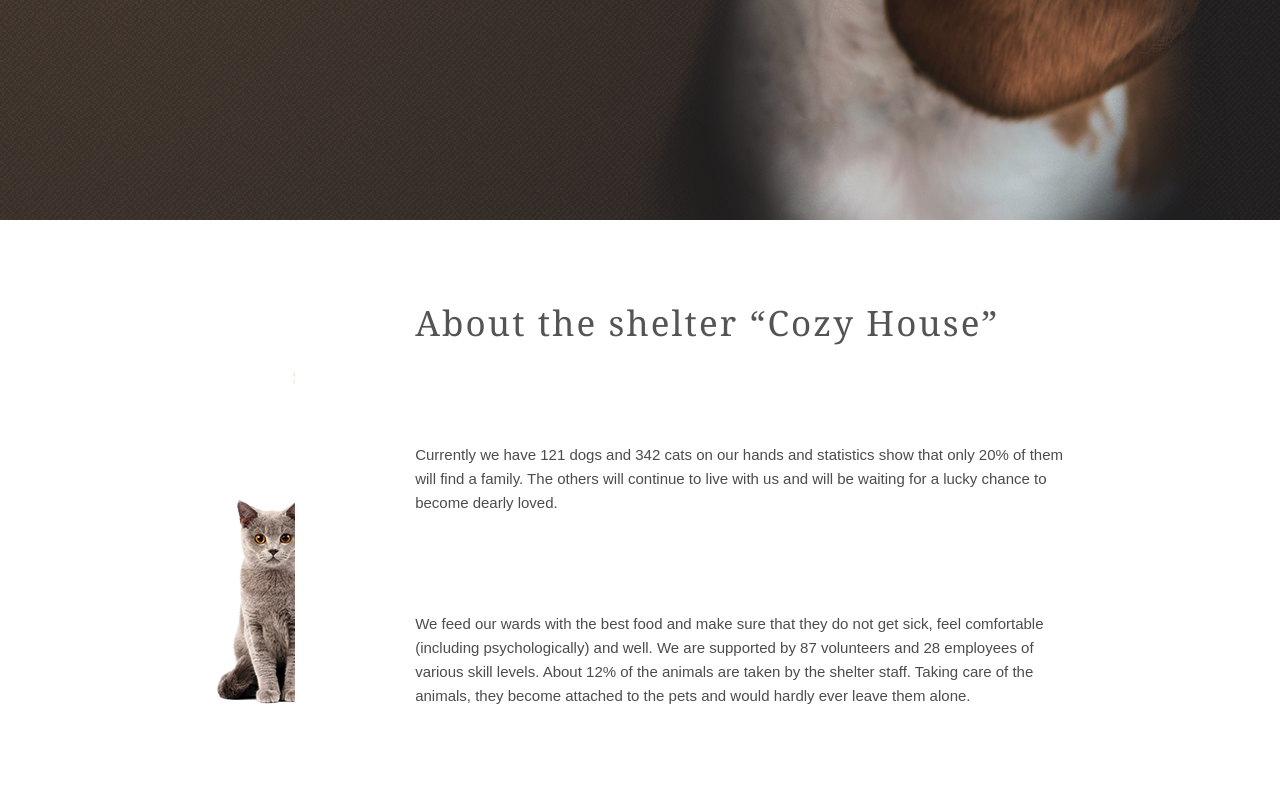
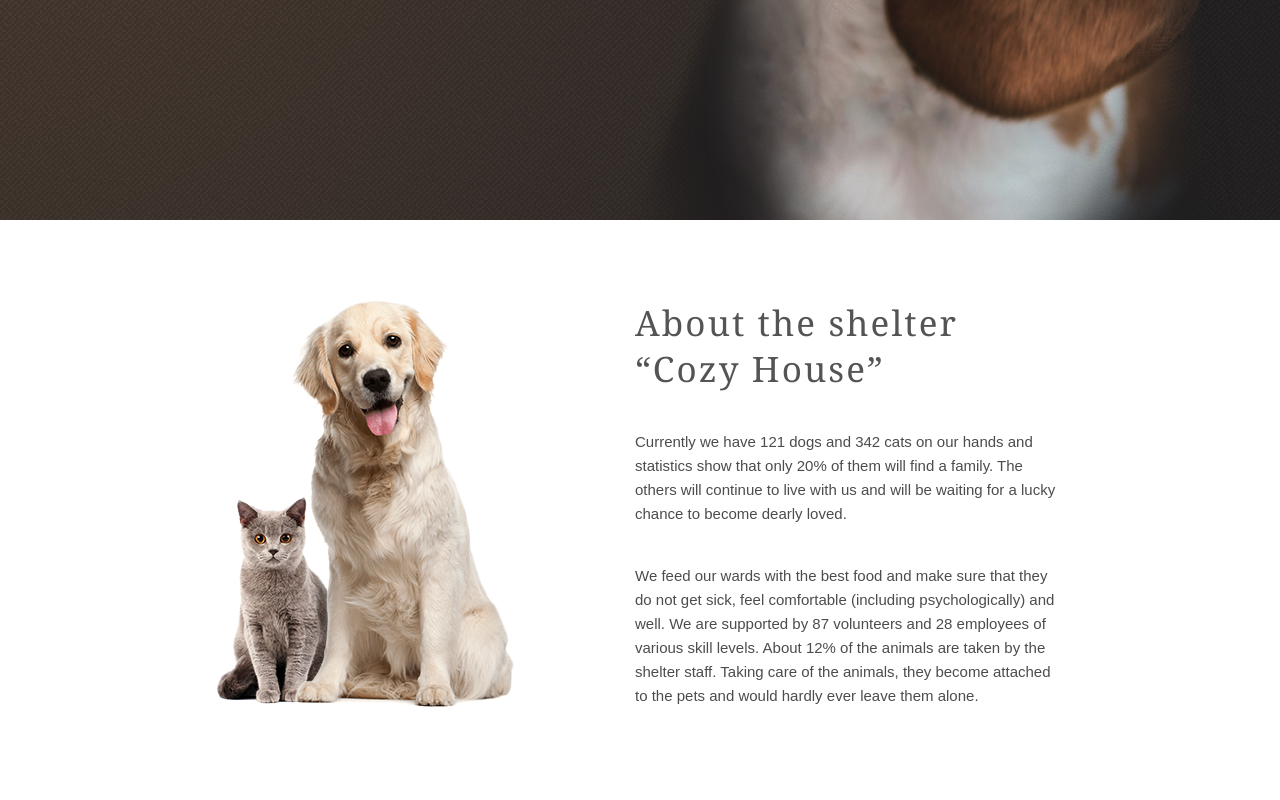
Before and after one commit to SafeAreaView/Shelter, a React (Vite) app: page / in a window 1280 px wide. Shown: the part 688-1488 px from the top of the page. Built offline with nearby package versions, Linux system fonts and the light colour scheme; a web font is replaced by a local one.

Commit message:
fix: fix images - bg-img

```diff
--- a/src/components/AboutSection/AboutSection.css
+++ b/src/components/AboutSection/AboutSection.css
@@ -11,3 +11,7 @@
     height: 408px;
     background-image: url(/src/assets/images/about-section-img.png);
 }
+
+.about-section__text {
+    width: 430px;
+}
--- a/src/components/AboutSection/AboutSection.jsx
+++ b/src/components/AboutSection/AboutSection.jsx
@@ -7,7 +7,7 @@ function AboutSection() {
       <div className="about-section-wrapper content">
         <div className="about-section__content row-sb">
           <div className="about-section__img"></div>
-          <div className="column-sb">
+          <div className="about-section__text column-sb">
             <h2 className="title">About the shelter “Cozy House”</h2>
             <p className="subtitle">
               Currently we have 121 dogs and 342 cats on our hands and
```
